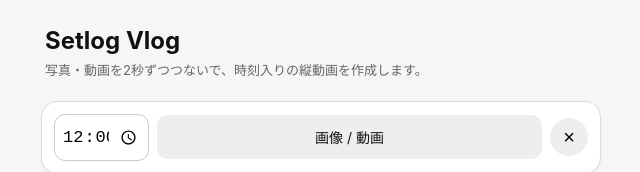
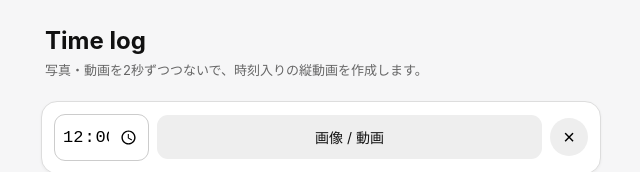
Before and after one commit to tollot31/-iphone-web-tools, a plain HTML site: page timelog/index.html in a window 1280 px wide. Shown: the top 172 px of the page, without its empty margins (319-959 px from the left). Drawn offline with Linux system fonts and the light colour scheme.

Commit message:
Rename header from 'Setlog Vlog' to 'Time log'

```diff
--- a/timelog/index.html
+++ b/timelog/index.html
@@ -18,7 +18,7 @@ canvas{display:none}.note{font-size:12px;color:#777;margin:12px 4px 0;line-heigh
 </style>
 </head>
 <body><main>
-<div class="head"><h1>Setlog Vlog</h1><p>写真・動画を2秒ずつつないで、時刻入りの縦動画を作成します。</p></div>
+<div class="head"><h1>Time log</h1><p>写真・動画を2秒ずつつないで、時刻入りの縦動画を作成します。</p></div>
 <div id="rows"></div>
 <button class="add" id="add">＋</button>
 <button class="generate" id="generate">GENERATE</button>
```
